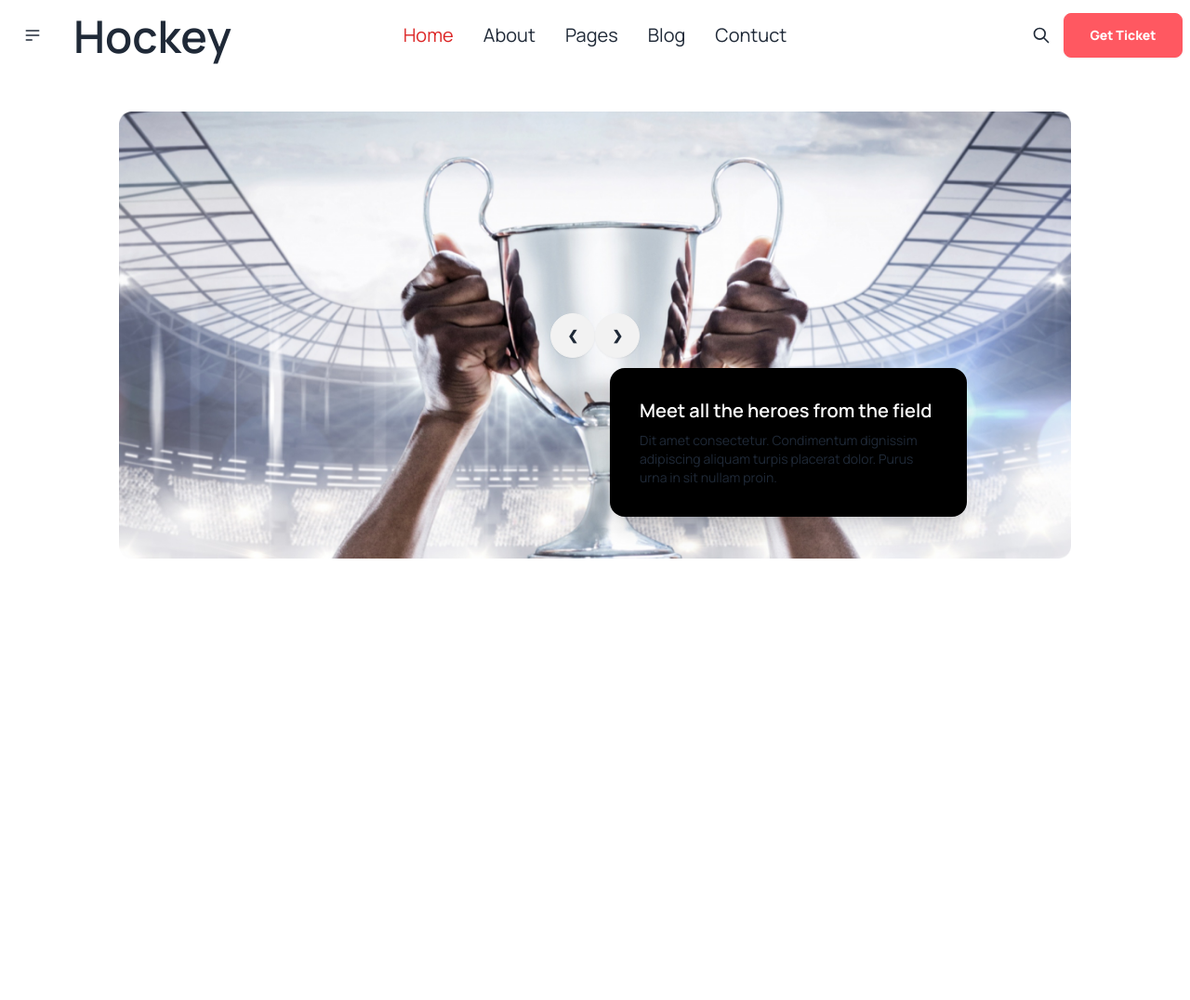
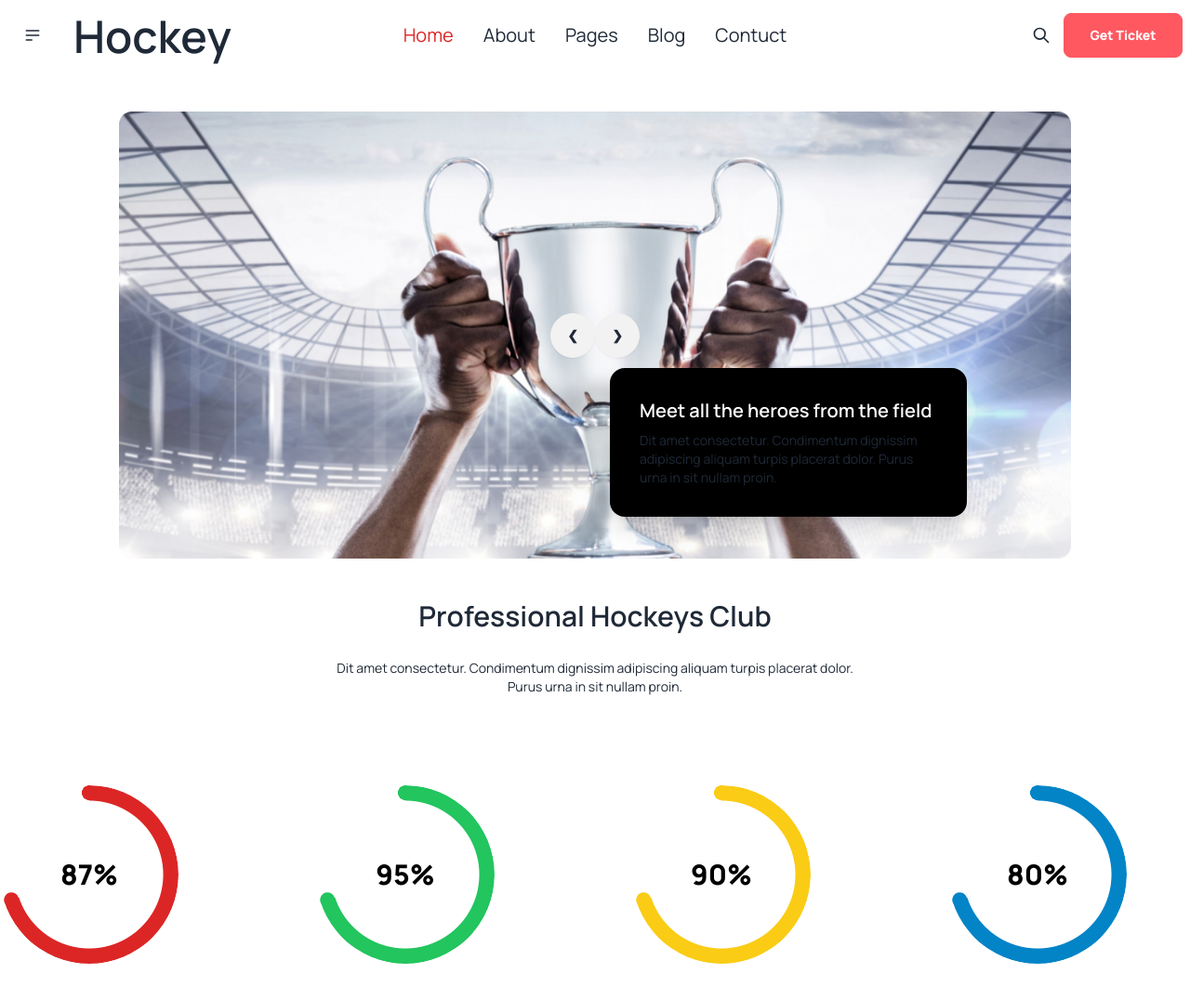
Before and after one commit to imraniffat553/B9A3-Hockeys, a plain HTML site: page index.html in a window 1280 px wide. Shown: the whole page at 93% size. Before the commit the page ends 800 px from the top, so only its background shows below. Drawn offline with nearby package versions, Linux system fonts and the light colour scheme.

Commit message:
I added Radial progress

```diff
--- a/index.html
+++ b/index.html
@@ -65,7 +65,8 @@
   <div class="carousel w-full ">
 
     <div id="slide1" class="carousel-item relative w-full justify-center items-center">
-      <div class="card w-96 flex absolute top-80 right-60 bg-black shadow-xl  flex-col lg:flex-row">
+      <div class="card w-96 flex absolute flex-col lg:flex-direction-wow
+      top-80 right-60 bg-black shadow-xl ">
         <div class="card-body ">
           <h2 class="card-title  text-white">Meet all the heroes from the field</h2>
           <p class="text-sm from-stone-50">Dit amet consectetur. Condimentum dignissim adipiscing aliquam turpis placerat dolor. Purus urna in sit nullam proin. </p>
@@ -80,7 +81,8 @@
     </div>
 
     <div id="slide2" class="carousel-item relative w-full justify-center items-center">
-      <div class="card w-96 flex absolute top-80 right-60 bg-black shadow-xl flex-col lg:flex-row ">
+      <div class="card w-96 flex flex-col lg:flex-direction-row
+      absolute top-80 right-60 bg-black shadow-xl ">
         <div class="card-body ">
           <h2 class="card-title  text-white">Meet all the heroes from the field</h2>
           <p class="text-sm from-slate-50">Dit amet consectetur. Condimentum dignissim adipiscing aliquam turpis placerat dolor. Purus urna in sit nullam proin. </p>
@@ -97,7 +99,22 @@
 
   </div>
     </header>
+    <!-- Professional Hockeys Club section  -->
     <main>
+      <section>
+        <div class="space-y-7">
+          <h3 class="text-3xl font-semibold text-center">Professional Hockeys Club</h3>
+          <p class=" text-sm text-center">Dit amet consectetur. Condimentum dignissim adipiscing aliquam turpis placerat dolor. <br> Purus urna in sit nullam proin. </p>
+        </div>
+
+      </section>
+
+<section class=" grid lg:grid-cols-4 gap-20 my-24 sm:grid-cols-1 mx-auto">
+<div class="radial-progress text-red-600" style="--value:70; --size:12rem; --thickness: 1rem;" role="progressbar"><span class="text-black text-3xl font-extrabold">87%</span></div>
+<div class="radial-progress text-green-500" style="--value:70; --size:12rem; --thickness: 1rem;" role="progressbar"><span class="text-black text-3xl font-extrabold">95%</span></div>
+<div class="radial-progress text-yellow-400" style="--value:70; --size:12rem; --thickness: 1rem;" role="progressbar"><span class="text-black text-3xl font-extrabold">90%</span></div>
+<div class="radial-progress text-sky-600" style="--value:70; --size:12rem; --thickness: 1rem;" role="progressbar"><span class="text-black text-3xl font-extrabold">80%</span></div>
+</section>
 
     </main>
     <footer>
```
